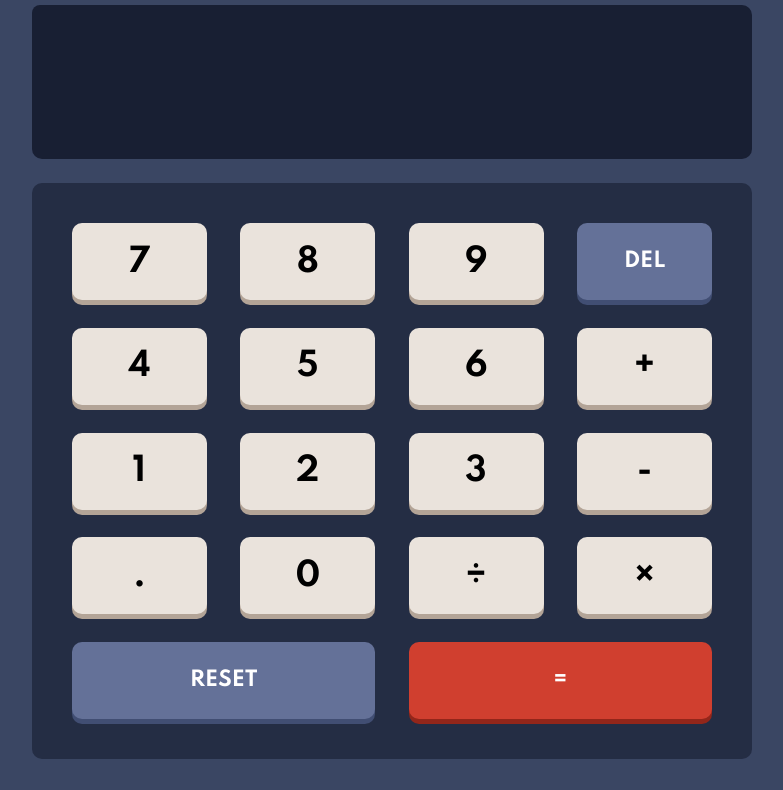
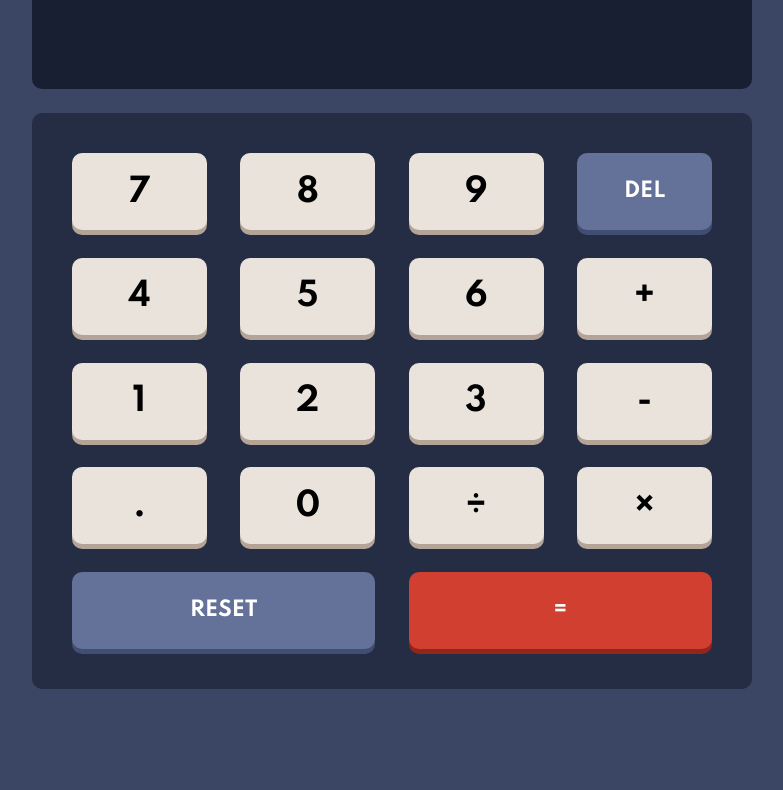
Before and after one commit to Tjlhut/calculator-app-main, a plain HTML site: page index.html in a window 1280 px wide. Shown: the part 168-958 px from the top of the page, without its empty margins (248-1031 px from the left). After the commit the page ends 880 px from the top, so only its background shows below. Drawn offline with Linux system fonts and the light colour scheme.

Commit message:
Modified margins so that the scroll bar disappears

```diff
--- a/theme-1.css
+++ b/theme-1.css
@@ -72,8 +72,7 @@ header {
   width: 72rem;
   height: 85rem;
   margin: auto;
-  margin-top: 10rem;
-  margin-bottom: 10rem;
+  margin-top: 3rem;
 }
 
 .input {
--- a/theme-2.css
+++ b/theme-2.css
@@ -71,8 +71,7 @@ header {
   width: 72rem;
   height: 85rem;
   margin: auto;
-  margin-top: 10rem;
-  margin-bottom: 10rem;
+  margin-top: 3rem;
 }
 
 .input {
--- a/theme-3.css
+++ b/theme-3.css
@@ -71,8 +71,7 @@ header {
   width: 72rem;
   height: 85rem;
   margin: auto;
-  margin-top: 10rem;
-  margin-bottom: 10rem;
+  margin-top: 3rem;
 }
 
 .input {
```
